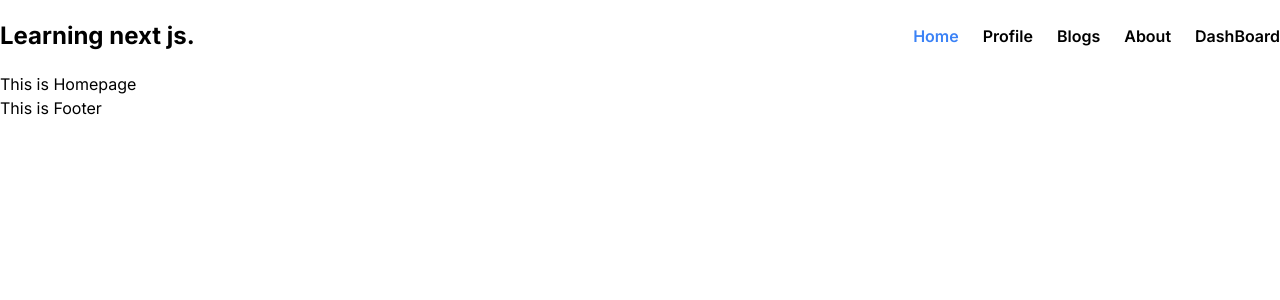
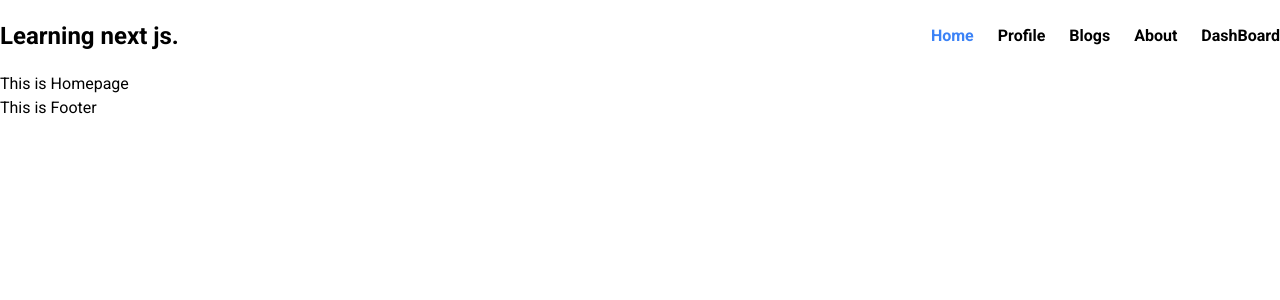
Before and after one commit to mdasik0/next-js-module-2, a Next.js app: page / in a window 1280 px wide. Shown: the top 300 px of the page. Built offline with nearby package versions, Linux system fonts and the light colour scheme.

Commit message:
next js font, first module complete

```diff
--- a/src/app/layout.js
+++ b/src/app/layout.js
@@ -1,7 +1,7 @@
 import './globals.css'
-import { Inter } from 'next/font/google'
+import { Roboto } from 'next/font/google'
 
-const inter = Inter({ subsets: ['latin'] })
+const roboto = Roboto({ subsets: ['latin'], weight: ["100", "300", "400", "500","700"], variable: "--font-roboto" })
 
 export const metadata = {
   title: 'Learning Next Js',
@@ -11,7 +11,7 @@
 const RootLayout = ({ children }) => {
   return (
     <html lang="en">
-      <body className={inter.className}>
+      <body className={`${roboto.variable} font-roboto`}>
         {children}
         </body>
     </html>
--- a/tailwind.config.js
+++ b/tailwind.config.js
@@ -6,13 +6,9 @@
     './src/app/**/*.{js,ts,jsx,tsx,mdx}',
   ],
   theme: {
-    extend: {
-      backgroundImage: {
-        'gradient-radial': 'radial-gradient(var(--tw-gradient-stops))',
-        'gradient-conic':
-          'conic-gradient(from 180deg at 50% 50%, var(--tw-gradient-stops))',
-      },
-    },
+    fontFamily:{
+      roboto: "var(--font-roboto)"
+    }
   },
   plugins: [],
 }
```
